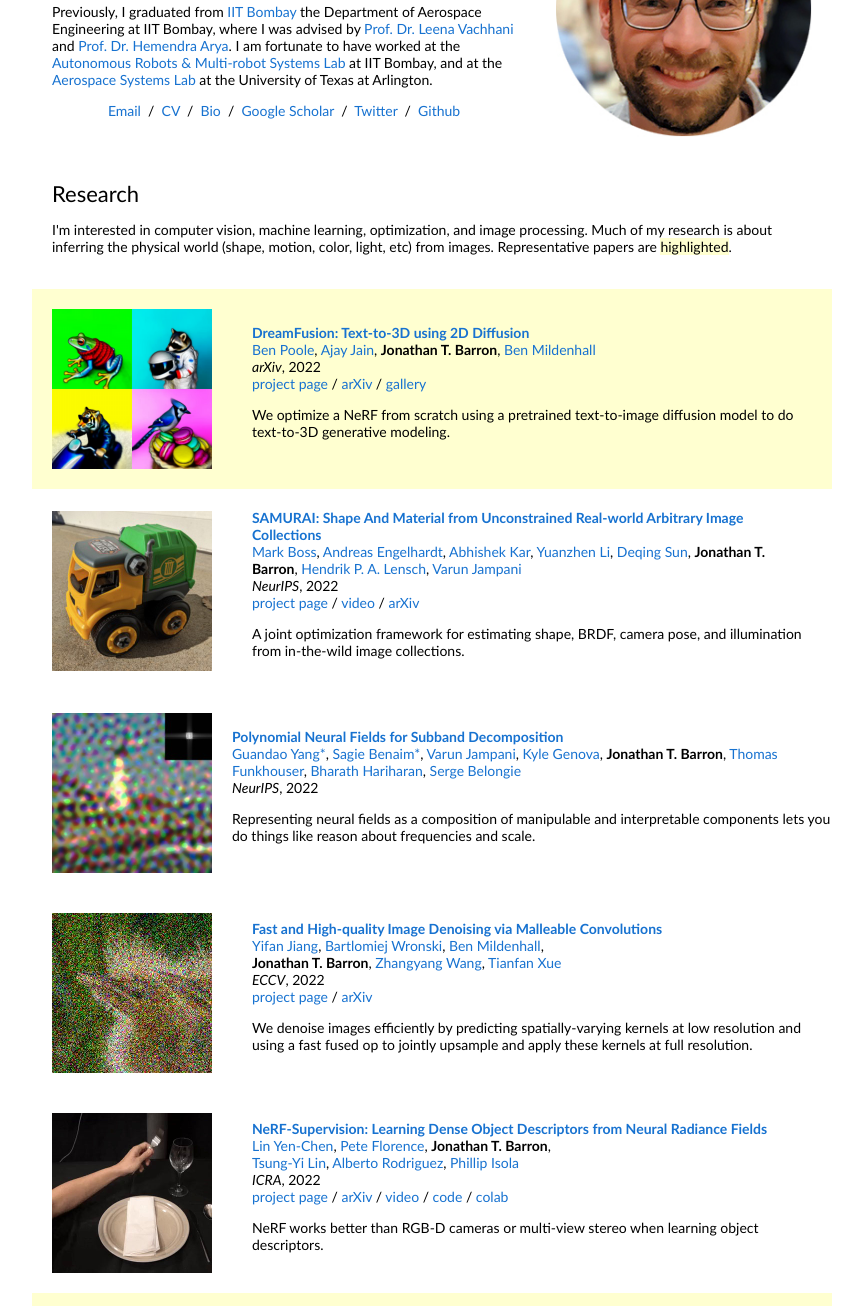
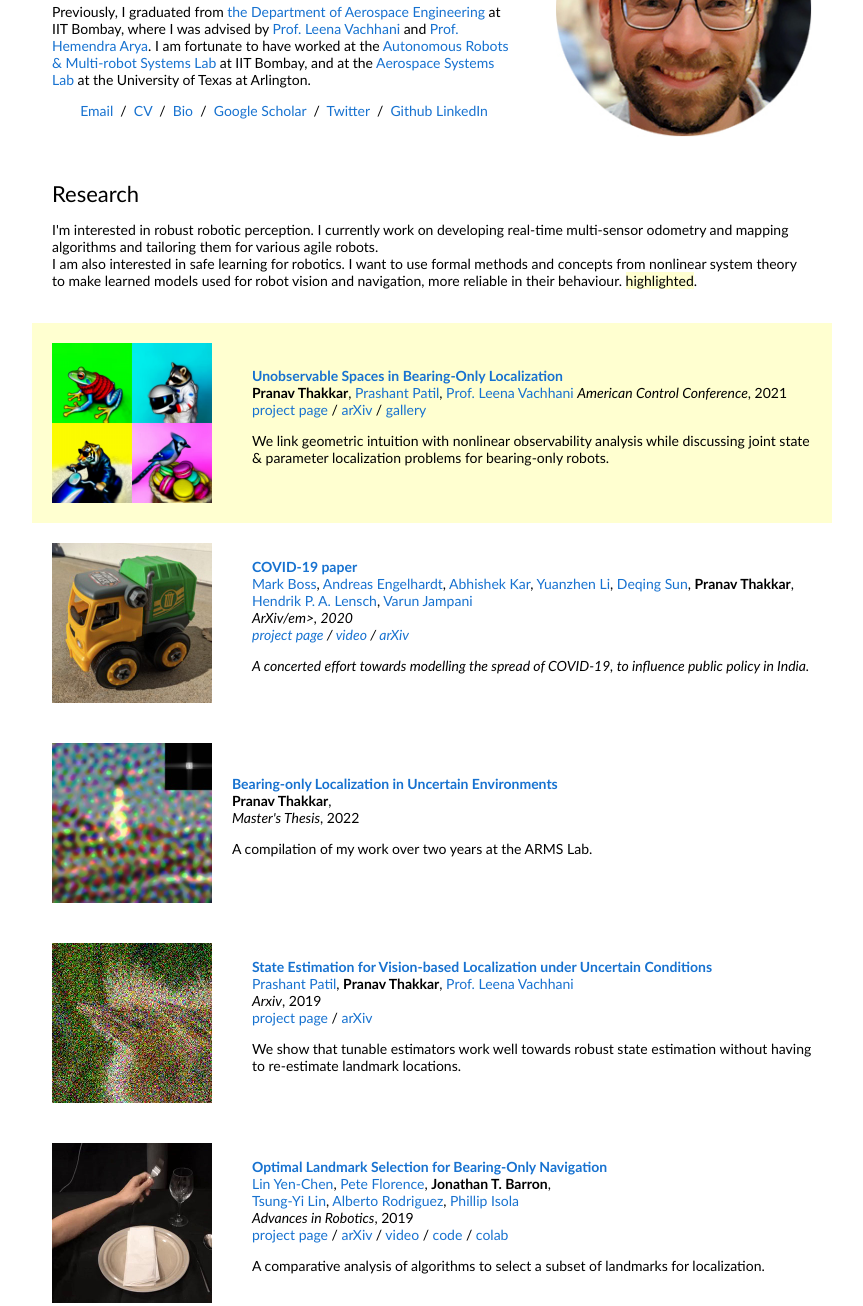
Before and after one commit to pranavnnt/pranavnnt.github.io, a plain HTML site: page index.html in a window 1280 px wide. Shown: the part 147-1453 px from the top of the page, without its empty margins (208-1071 px from the left). Drawn offline with Linux system fonts and the light colour scheme.

Commit message:
0.0.4 [add] add personal information and projects

```diff
--- a/index.html
+++ b/index.html
@@ -23,7 +23,7 @@
               <p>I am a research engineer at <a href="https://www.honda.co.jp/RandD/hgsc/">Honda R&D</a>, where I work on robot vision and navigation.
               </p>
               <p>
-                Previously, I graduated from <a href="https://www.google.com/glass/start/">IIT Bombay</a> the Department of Aerospace Engineering at IIT Bombay, where I was advised by <a href="https://www.sc.iitb.ac.in/~leena/">Prof. Dr. Leena Vachhani</a> and <a href="https://www.aero.iitb.ac.in/~arya/">Prof. Dr. Hemendra Arya</a>.
+                Previously, I graduated from <a href="https://www.aero.iitb.ac.in">the Department of Aerospace Engineering</a> at IIT Bombay, where I was advised by <a href="https://www.sc.iitb.ac.in/~leena/">Prof. Leena Vachhani</a> and <a href="https://www.aero.iitb.ac.in/~arya/">Prof. Hemendra Arya</a>.
                 I am fortunate to have worked at the <a href="https://www.sc.iitb.ac.in/robotics/">Autonomous Robots & Multi-robot Systems Lab</a> at IIT Bombay, and at the <a href="https://asl.uta.edu/"> Aerospace Systems Lab</a> at the University of Texas at Arlington.
               </p>
               <p style="text-align:center">
@@ -33,6 +33,7 @@
                 <a href="https://scholar.google.com/citations?hl=en&user=jktWnL8AAAAJ">Google Scholar</a> &nbsp/&nbsp
                 <a href="https://twitter.com/jon_barron">Twitter</a> &nbsp/&nbsp
                 <a href="https://github.com/pranavnnt/">Github</a>
+                <a href="https://github.com/pranavnnt/">LinkedIn</a>
               </p>
             </td>
             <td style="padding:2.5%;width:40%;max-width:40%">
@@ -45,7 +46,9 @@
             <td style="padding:20px;width:100%;vertical-align:middle">
               <heading>Research</heading>
               <p>
-                I'm interested in computer vision, machine learning, optimization, and image processing. Much of my research is about inferring the physical world (shape, motion, color, light, etc) from images. Representative papers are <span class="highlight">highlighted</span>.
+                I'm interested in robust robotic perception. I currently work on developing real-time multi-sensor odometry and mapping algorithms and tailoring them for various agile robots.
+                <br>
+                I am also interested in safe learning for robotics. I want to use formal methods and concepts from nonlinear system theory to make learned models used for robot vision and navigation, more reliable in their behaviour. <span class="highlight">highlighted</span>.
               </p>
             </td>
           </tr>
@@ -75,15 +78,13 @@
             </td>
             <td style="padding:20px;width:75%;vertical-align:middle">
               <a href="https://dreamfusion3d.github.io/">
-                <papertitle>DreamFusion: Text-to-3D using 2D Diffusion</papertitle>
-              </a>
-              <br>
-              <a href="https://cs.stanford.edu/~poole/">Ben Poole</a>,
-              <a href="https://www.ajayj.com/">Ajay Jain</a>,
-              <strong>Jonathan T. Barron</strong>,
-							<a href="https://bmild.github.io/">Ben Mildenhall</a>
-              <br>
-              <em>arXiv</em>, 2022
+                <papertitle>Unobservable Spaces in Bearing-Only Localization</papertitle>
+              </a>
+              <br>
+              <strong>Pranav Thakkar</strong>,
+              <a href="https://bmild.github.io/">Prashant Patil</a>,
+              <a href="https://www.sc.iitb.ac.in/~leena/">Prof. Leena Vachhani</a>
+              <em>American Control Conference</em>, 2021
               <br>
               <a href="https://dreamfusion3d.github.io/">project page</a>
               /
@@ -92,7 +93,7 @@
               <a href="https://dreamfusion3d.github.io/gallery.html">gallery</a>
               <p></p>
               <p>
-              We optimize a NeRF from scratch using a pretrained text-to-image diffusion model to do text-to-3D generative modeling.
+              We link geometric intuition with nonlinear observability analysis while discussing joint state & parameter localization problems for bearing-only robots.
               </p>
             </td>
           </tr>
@@ -117,7 +118,7 @@
             </td>
             <td style="padding:20px;width:75%;vertical-align:middle">
               <a href="https://markboss.me/publication/2022-samurai/">
-                <papertitle>SAMURAI: Shape And Material from Unconstrained Real-world Arbitrary Image Collections</papertitle>
+                <papertitle> COVID-19 paper</papertitle>
               </a>
               <br>
               <a href="https://markboss.me">Mark Boss</a>,
@@ -125,18 +126,18 @@
               <a href="https://abhishekkar.info/">Abhishek Kar</a>,
               <a href="http://people.csail.mit.edu/yzli/">Yuanzhen Li</a>,
               <a href="https://deqings.github.io/">Deqing Sun</a>,
-              <strong>Jonathan T. Barron</strong>,
+              <strong>Pranav Thakkar</strong>,
               <a href="https://uni-tuebingen.de/en/faculties/faculty-of-science/departments/computer-science/lehrstuehle/computergrafik/computer-graphics/staff/prof-dr-ing-hendrik-lensch/">Hendrik P. A. Lensch</a>,
               <a href="https://varunjampani.github.io">Varun Jampani</a>
               <br>
-              <em>NeurIPS</em>, 2022
+              <em>ArXiv/em>, 2020
               <br>
               <a href="https://markboss.me/publication/2022-samurai/">project page</a> /
               <a href="https://www.youtube.com/watch?v=LlYuGDjXp-8">video</a> /
               <a href="https://arxiv.org/abs/2205.15768">arXiv</a>
               <p></p>
               <p>
-A joint optimization framework for estimating shape, BRDF, camera pose, and illumination from in-the-wild image collections.
+              A concerted effort towards modelling the spread of COVID-19, to influence public policy in India.
               </p>
             </td>
           </tr>
@@ -161,20 +162,13 @@ A joint optimization framework for estimating shape, BRDF, camera pose, and illu
           </td>
           <td style="padding:0;width:40%;max-width:40%">
           <a href="TODO">
-          <papertitle>Polynomial Neural Fields for Subband Decomposition</papertitle>
+          <papertitle>Bearing-only Localization in Uncertain Environments</papertitle>
           </a> <br>
-          <a href="https://www.guandaoyang.com/">Guandao Yang*</a>,
-          <a href="https://sagiebenaim.github.io/">Sagie Benaim*</a>,
-          <a href="https://varunjampani.github.io/">Varun Jampani</a>,
-          <a href="https://www.kylegenova.com/">Kyle Genova</a>,
-          <strong>Jonathan T. Barron</strong>,
-          <a href="https://www.cs.princeton.edu/~funk/">Thomas Funkhouser</a>,
-          <a href="http://home.bharathh.info/">Bharath Hariharan</a>,
-          <a href="https://sergebelongie.github.io/">Serge Belongie</a>
+          <strong>Pranav Thakkar</strong>,
           <br>
-          <em>NeurIPS</em>, 2022
+          <em>Master's Thesis</em>, 2022
           <p>
-          Representing neural fields as a composition of manipulable and interpretable components lets you do things like reason about frequencies and scale.
+          A compilation of my work over two years at the ARMS Lab.
           </p>
           </td>
           </tr>
@@ -200,24 +194,21 @@ A joint optimization framework for estimating shape, BRDF, camera pose, and illu
             </td>
             <td style="padding:20px;width:75%;vertical-align:middle">
               <a href="https://yifanjiang.net/MalleConv.html">
-                <papertitle>Fast and High-quality Image Denoising via Malleable Convolutions</papertitle>
-              </a>
-              <br>
-              <a href="https://yifanjiang.net/">Yifan Jiang</a>,
-              <a href="https://bartwronski.com/">Bartlomiej Wronski</a>,
-							<a href="https://bmild.github.io/">Ben Mildenhall</a>, <br>
-              <strong>Jonathan T. Barron</strong>,
-              <a href="https://spark.adobe.com/page/CAdrFMJ9QeI2y/">Zhangyang Wang</a>,
-              <a href="https://people.csail.mit.edu/tfxue/">Tianfan Xue</a>
-              <br>
-              <em>ECCV</em>, 2022
+                <papertitle>State Estimation for Vision-based Localization under Uncertain Conditions</papertitle>
+              </a>
+              <br>
+              <a href="https://yifanjiang.net/">Prashant Patil</a>,
+              <strong>Pranav Thakkar</strong>,
+              <a href="https://www.sc.iitb.ac.in/~leena/">Prof. Leena Vachhani</a>
+              <br>
+              <em>Arxiv</em>, 2019
               <br>
               <a href="https://yifanjiang.net/MalleConv.html">project page</a>
               /
               <a href="https://arxiv.org/abs/2201.00392">arXiv</a>
               <p></p>
               <p>
-              We denoise images efficiently by predicting spatially-varying kernels at low resolution and using a fast fused op to jointly upsample and apply these kernels at full resolution.
+              We show that tunable estimators work well towards robust state estimation without having to re-estimate landmark locations.
               </p>
             </td>
           </tr>
@@ -244,7 +235,7 @@ A joint optimization framework for estimating shape, BRDF, camera pose, and illu
             </td>
             <td style="padding:20px;width:75%;vertical-align:middle">
 							<a href="http://yenchenlin.me/nerf-supervision/">
-                <papertitle>NeRF-Supervision: Learning Dense Object Descriptors from Neural Radiance Fields</papertitle>
+                <papertitle>Optimal Landmark Selection for Bearing-Only Navigation</papertitle>
               </a>
               <br>
               <a href="https://yenchenlin.me/">Lin Yen-Chen</a>,
@@ -254,15 +245,14 @@ A joint optimization framework for estimating shape, BRDF, camera pose, and illu
               <a href="https://meche.mit.edu/people/faculty/ALBERTOR@MIT.EDU">Alberto Rodriguez</a>,
               <a href="http://web.mit.edu/phillipi/">Phillip Isola</a>
               <br>
-              <em>ICRA</em>, 2022
+              <em>Advances in Robotics</em>, 2019
               <br>
 							<a href="http://yenchenlin.me/nerf-supervision/">project page</a> /
 							<a href="https://arxiv.org/abs/2203.01913">arXiv</a> /
 							<a href="https://www.youtube.com/watch?v=_zN-wVwPH1s">video</a> /
 							<a href="https://github.com/yenchenlin/nerf-supervision-public">code</a> /
 							<a href="https://colab.research.google.com/drive/13ISri5KD2XeEtsFs25hmZtKhxoDywB5y?usp=sharing">colab</a>
-              <p></p>
-              <p>NeRF works better than RGB-D cameras or multi-view stereo when learning object descriptors.</p>
+              <p> A comparative analysis of algorithms to select a subset of landmarks for localization.</p>
             </td>
           </tr>
 
```
